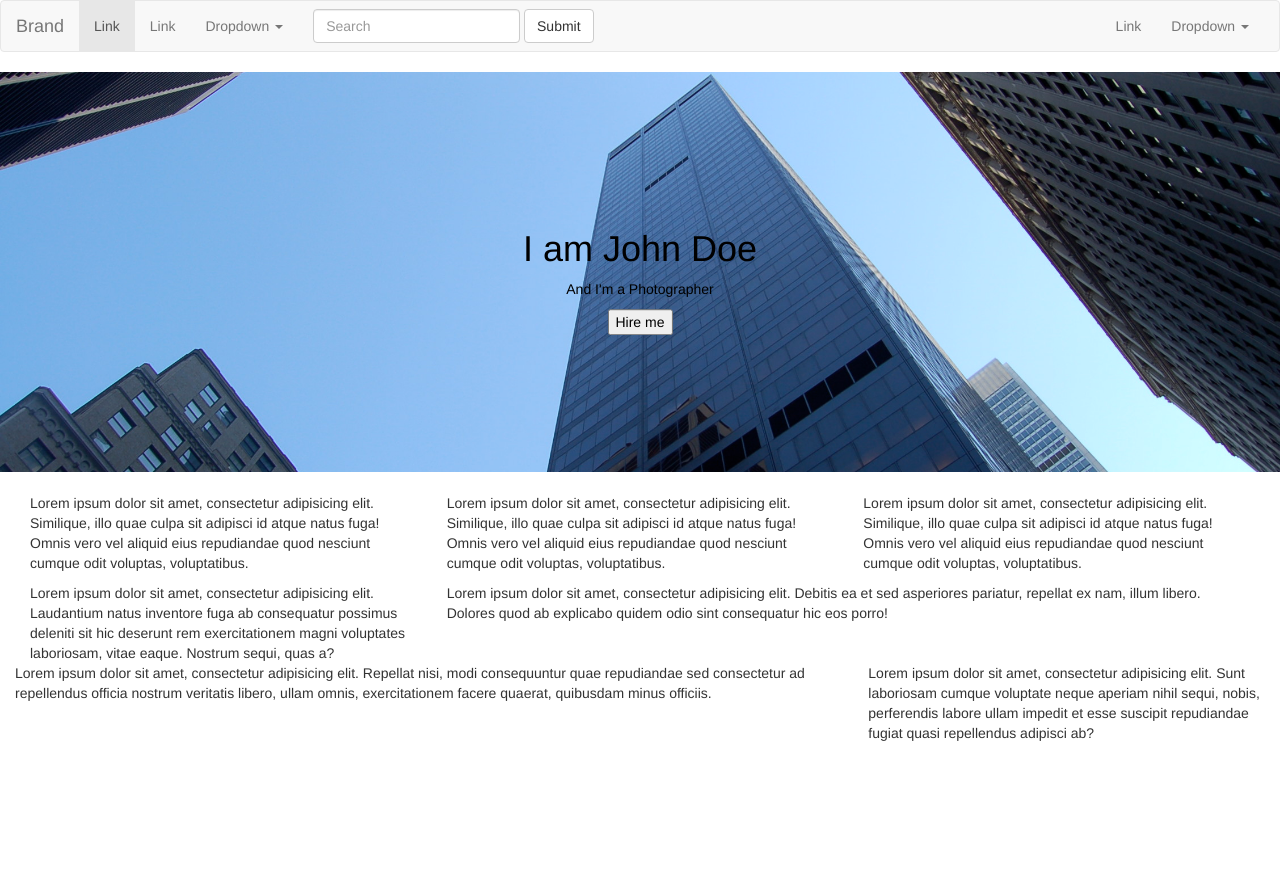
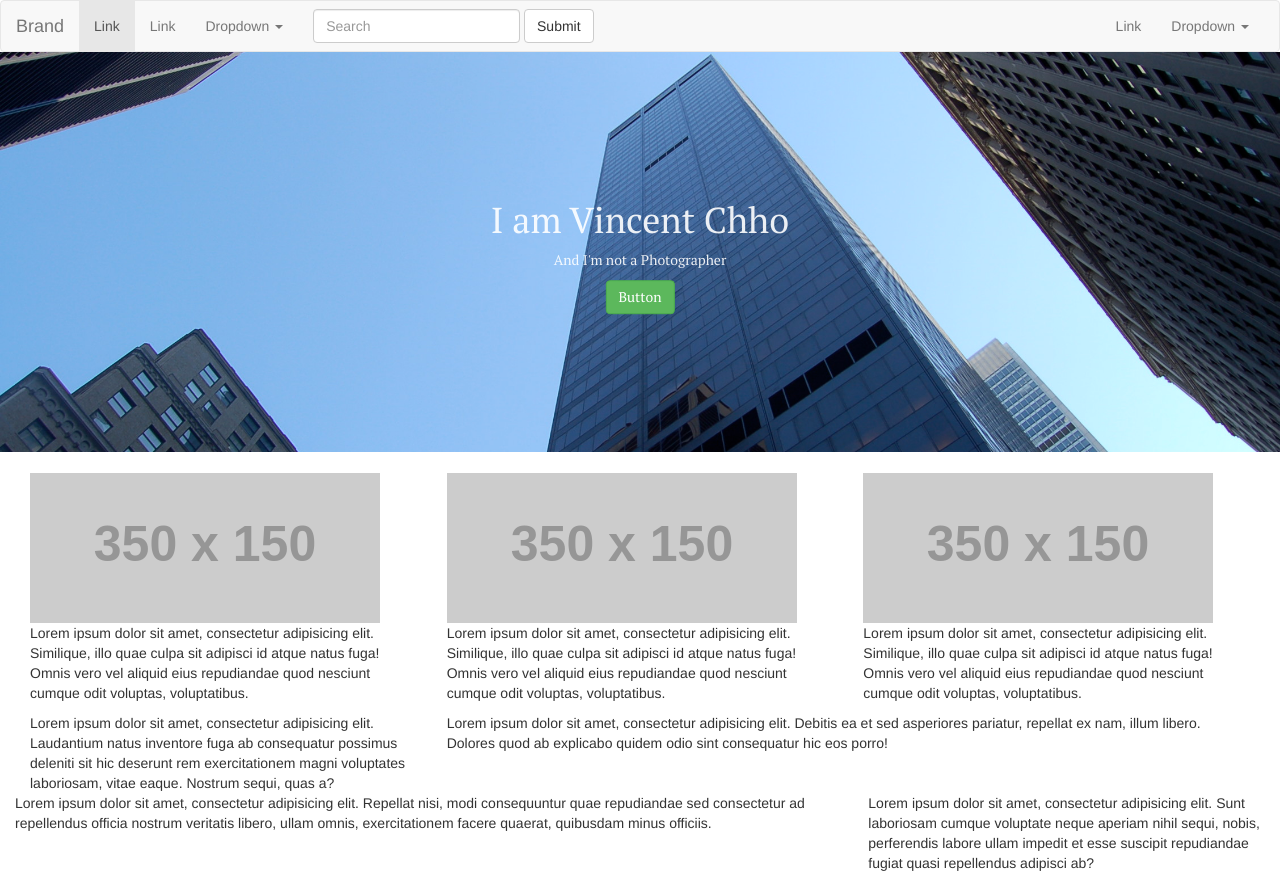
Before and after one commit to koalavc/bootcamp-2.1, a plain HTML site: page index.html in a window 1280 px wide. Before the commit the page ends 800 px from the top, so only its background shows below. Drawn offline with nearby package versions, Linux system fonts and the light colour scheme; placeholder pictures from the web are drawn by us.

Commit message:
Changed a few css and html lines

```diff
--- a/css/style.css
+++ b/css/style.css
@@ -9,14 +9,16 @@ body, html {
     height: 100%;
 }
 
+.nav {
+  margin-bottom: 0px;
+}
+
 /* The hero image */
  .hero-image {
     /* The image used */
     background-image: url("../img/skyscraper.jpeg");
-
     /* Set a specific height */
     height: 50%;
-
     /* Position and center the image to scale nicely on all screens */
     background-position: center;
     background-repeat: no-repeat;
@@ -31,25 +33,25 @@ body, html {
     top: 50%;
     left: 50%;
     transform: translate(-50%, -50%);
-    color: white;
+    color: rgba(255, 255, 255, 0.9);
+    font-family: 'PT Serif', serif;
 }
 
-.hero-img {
+/*.hero-img {
   height: 50%;
-
   background-image: url('/img/skyscraper.jpeg') center center;
   background-size: cover;
   position: relative;
 
-}
+}*/
 
-.hero-text {
+/*.hero-text {
   text-align: center;
   position: absolute;
   top: 50%;
   left: 50%;
   color: black;
-}
+}*/
 
 .row {
   padding-top: 10px;
--- a/index.html
+++ b/index.html
@@ -5,10 +5,11 @@
     <link href="https://maxcdn.bootstrapcdn.com/bootstrap/3.3.7/css/bootstrap.min.css" rel="stylesheet" integrity="sha384-BVYiiSIFeK1dGmJRAkycuHAHRg32OmUcww7on3RYdg4Va+PmSTsz/K68vbdEjh4u" crossorigin="anonymous">
     <title></title>
     <link rel="stylesheet" href="css/style.css">
+    <link href="https://fonts.googleapis.com/css?family=PT+Serif" rel="stylesheet">
   </head>
   <body>
 
-  <nav class="navbar navbar-default">
+  <nav class="navbar navbar-default nav">
       <div class="container-fluid">
         <!-- Brand and toggle get grouped for better mobile display -->
         <div class="navbar-header">
@@ -64,9 +65,9 @@
 
   <div class="container-fluid hero-image">
       <div class="hero-text">
-        <h1>I am John Doe</h1>
-        <p>And I'm a Photographer</p>
-        <button>Hire me</button>
+        <h1>I am Vincent Chho</h1>
+        <p>And I'm not a Photographer</p>
+        <p><a href="#" class="btn btn-success" role="button">Button</a></p>
       </div>
   </div>
 
@@ -80,20 +81,24 @@
                 <p>asdf asdf</p>
               </div>
             </div> -->
-
-
         </div>
       </div>
 
       <div class="row">
         <div class="col-md-12">
           <div class="col-md-4">
+            <img src="http://via.placeholder.com/350x150" alt="">
+            <br>
             Lorem ipsum dolor sit amet, consectetur adipisicing elit. Similique, illo quae culpa sit adipisci id atque natus fuga! Omnis vero vel aliquid eius repudiandae quod nesciunt cumque odit voluptas, voluptatibus.
           </div>
           <div class="col-md-4">
+            <img src="http://via.placeholder.com/350x150" alt="">
+            <br>
             Lorem ipsum dolor sit amet, consectetur adipisicing elit. Similique, illo quae culpa sit adipisci id atque natus fuga! Omnis vero vel aliquid eius repudiandae quod nesciunt cumque odit voluptas, voluptatibus.
           </div>
           <div class="col-md-4">
+            <img src="http://via.placeholder.com/350x150" alt="">
+            <br>
             Lorem ipsum dolor sit amet, consectetur adipisicing elit. Similique, illo quae culpa sit adipisci id atque natus fuga! Omnis vero vel aliquid eius repudiandae quod nesciunt cumque odit voluptas, voluptatibus.
           </div>
         </div>
```
